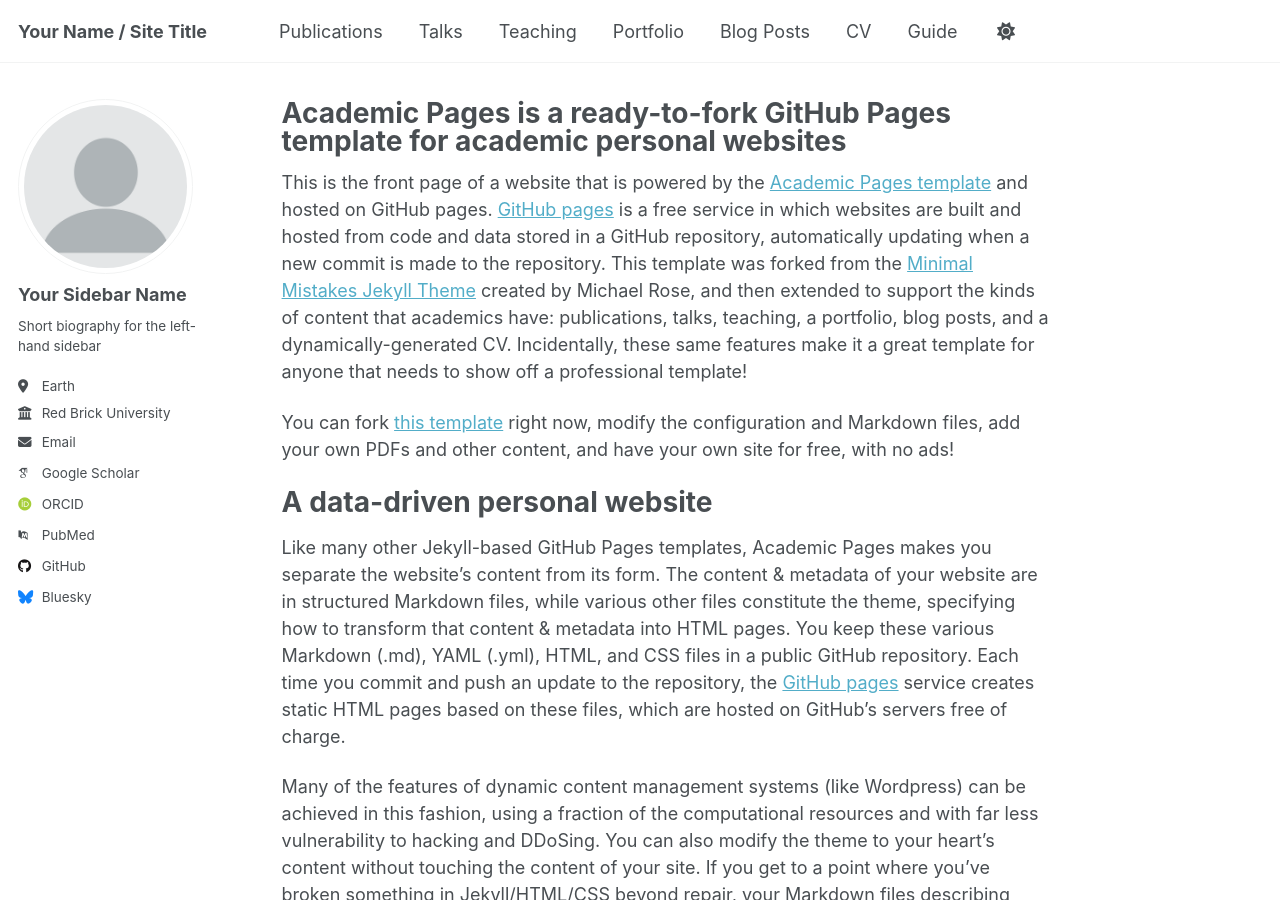
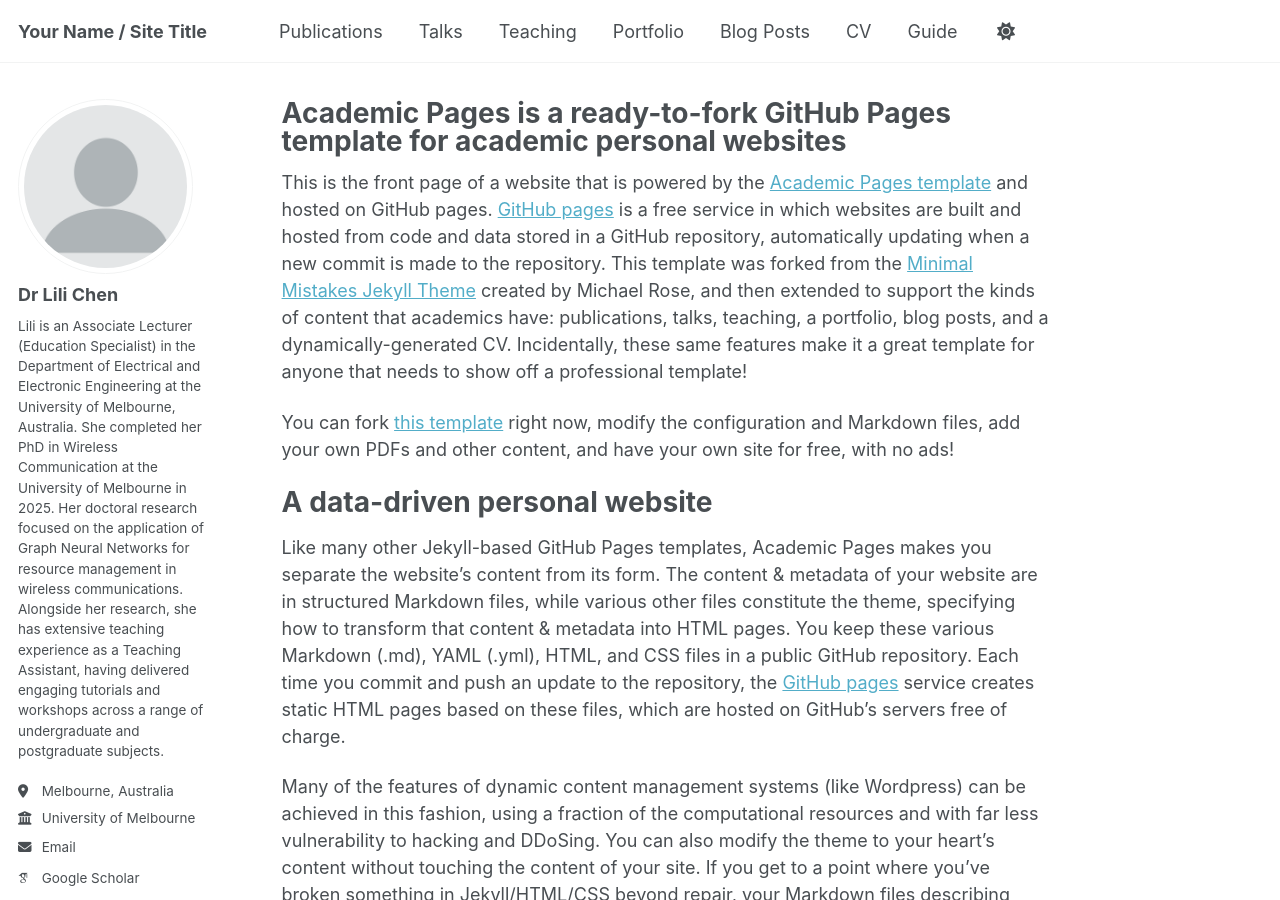
Before and after one commit to LilixChen/lilichen.github.io, a Jekyll site: the page built from _pages/about.md, in a window 1280 px wide and 900 px high. Built offline with Jekyll 4.4.1, drawn with Linux system fonts in a browser that asks for light colours; some web fonts are replaced; a script that is not in the unit is left out.

Commit message:
Update _config.yml

```diff
--- a/_config.yml
+++ b/_config.yml
@@ -24,13 +24,13 @@ repository               : "academicpages/academicpages.github.io"
 author:
   # Biographic information
   avatar           : "profile.png"
-  name             : "Your Sidebar Name"
+  name             : "Dr Lili Chen"
   pronouns         : # example: "she/her"
-  bio              : "Short biography for the left-hand sidebar"
-  location         : "Earth"
-  employer         : "Red Brick University"
+  bio              : "Lili is an Associate Lecturer (Education Specialist) in the Department of Electrical and Electronic Engineering at the University of Melbourne, Australia. She completed her PhD in Wireless Communication at the University of Melbourne in 2025. Her doctoral research focused on the application of Graph Neural Networks for resource management in wireless communications. Alongside her research, she has extensive teaching experience as a Teaching Assistant, having delivered engaging tutorials and workshops across a range of undergraduate and postgraduate subjects."
+  location         : "Melbourne, Australia"
+  employer         : "University of Melbourne"
   uri              : # URL
-  email            : "none@example.org"
+  email            : "lili.chen1@unimelb.edu.au"
 
   # Academic websites
   academia         : # URL
@@ -38,9 +38,9 @@ author:
   googlescholar    : "https://scholar.google.com/citations?user=PS_CX0AAAAAJ"
   inspire-hep      : # URL
   impactstory      : # URL
-  orcid            : "http://orcid.org/yourorcidurl"
+  orcid            : # URL
   semantic         : # URL
-  pubmed           : "https://www.ncbi.nlm.nih.gov/pubmed/?term=john+snow"
+  pubmed           : # URL
   researchgate     : # URL
   scopus           : # URL
 
@@ -48,13 +48,13 @@ author:
   bitbucket        : # Username - Update with your username on the site
   codepen          : # Username
   dribbble         : # Username
-  github           : "academicpages"
+  github           : "LilixChen"
   kaggle           : # Username
   stackoverflow    : # User number or user number and name (i.e., use "1" or "1/jeff-atwood")
 
   # Social media
   artstation       : # Username
-  bluesky          : "bsky.app" # Replace this with you Bluesky username
+  bluesky          : # Replace this with you Bluesky username
   facebook         : # Username
   flickr           : # Username
   foursquare       : # Username
@@ -63,7 +63,7 @@ author:
   keybase          : # Username
   instagram        : # Username
   lastfm           : # Username
-  linkedin         : # Username
+  linkedin         : "lili-chen-1a91381b2"
   mastodon         : # URL
   medium           : # URL
   pinterest        : # Username
```
